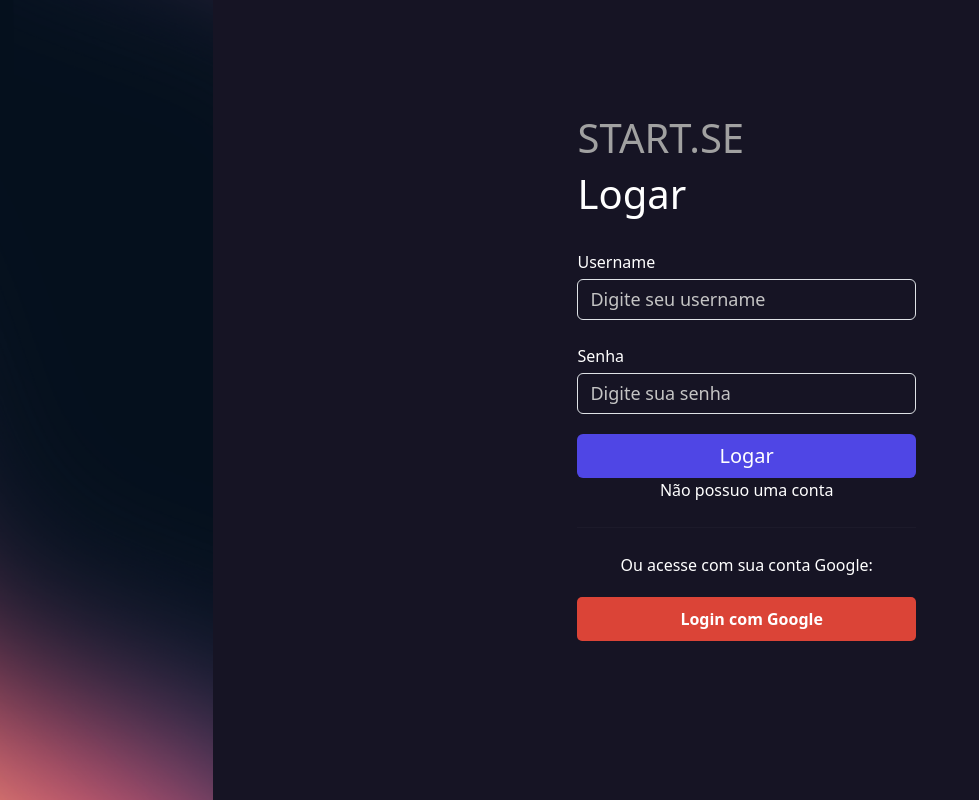
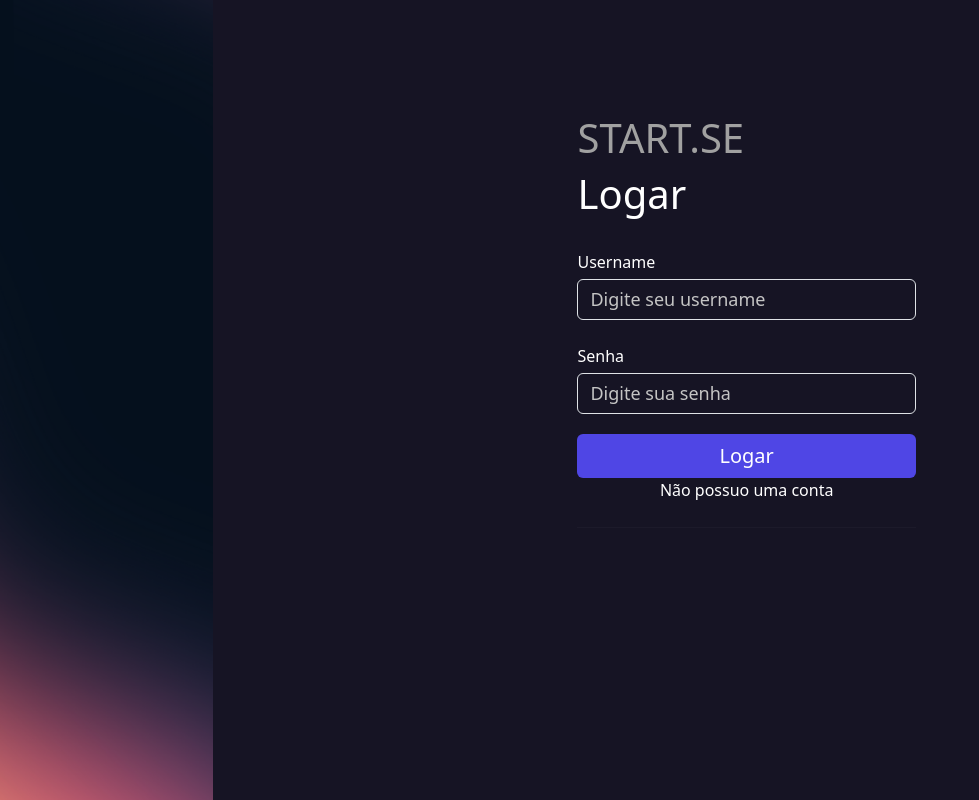
Before and after one commit to barba-branca/New-startse, a Django app: page /usuarios/logar/ in a window 1280 px wide. Shown: the whole page, without its empty margins (0-979 px from the left). Run offline with Django 5.2, Linux system fonts and the light colour scheme; parts of the project's set-up code (start-up, migrations or seed data) failed here and were passed over.

Commit message:
comentando todas as integraçoes com o gmail

```diff
--- a/core/urls.py
+++ b/core/urls.py
@@ -9,7 +9,7 @@ urlpatterns = [
     path('usuarios/', include('usuarios.urls')),  # Inclui as URLs do app 'usuarios'
     path('empresarios/', include('empresarios.urls')),  # Rota para o app 'empresarios'
     path('investidores/', include('investidores.urls')),  # Rota para o app 'investidores'
-    path('social-auth/', include('social_django.urls', namespace='social')),
+    # path('social-auth/', include('social_django.urls', namespace='social')),  # COMENTADO: conexões Gmail desativadas
 ] + static(settings.MEDIA_URL, document_root=settings.MEDIA_ROOT)  # Serve arquivos de mídia em desenvolvimento
 
 
--- a/empresarios/urls.py
+++ b/empresarios/urls.py
@@ -12,5 +12,5 @@ urlpatterns = [
     path('add_metrica/<int:id>', views.add_metrica, name="add_metrica"),
     path('gerenciar_proposta/<int:id>', views.gerenciar_proposta, name="gerenciar_proposta"),
     path('analise_ia_empresario/<int:id>', views.analise_ia_empresario, name="analise_ia_empresario"),
-    path('social-auth/', include('social_django.urls', namespace='social')),
+    # path('social-auth/', include('social_django.urls', namespace='social')),  # COMENTADO: conexões Gmail desativadas
 ]
--- a/usuarios/templates/logar.html
+++ b/usuarios/templates/logar.html
@@ -37,24 +37,22 @@
 
                 <hr style="border-color: rgba(255,255,255,0.1); margin: 25px 0;">
 
+                {% comment %} COMENTADO: conexões Gmail desativadas
                 <div class="centralizar">
                     <p class="texto" style="margin-bottom: 20px;">Ou acesse com sua conta Google:</p>
-
-                    <!-- Botão de Login com Google (Server-side OAuth) -->
                     <a href="{% url 'social:begin' 'google-oauth2' %}" class="btn btn-danger w-100"
                         style="background-color: #db4437; color: white; border: none; padding: 10px; border-radius: 5px; font-weight: bold; display: flex; align-items: center; justify-content: center; gap: 10px;">
                         <i class="fab fa-google"></i> Login com Google
                     </a>
                 </div>
-
                 <style>
-                    /* Ajuste para o botão do Google ficar centralizado e bonito */
                     .btn-danger:hover {
                         background-color: #c53929 !important;
                         transform: scale(1.02);
                         transition: transform 0.2s;
                     }
                 </style>
+                {% endcomment %}
             </div>
         </div>
     </div>
--- a/usuarios/urls.py
+++ b/usuarios/urls.py
@@ -4,5 +4,5 @@ from . import views
 urlpatterns = [
     path('cadastro/', views.cadastro, name="cadastro"),
     path('logar/', views.logar, name="logar"),
-    path('google-login/', views.google_login, name="google_login"),
+    # path('google-login/', views.google_login, name="google_login"),  # COMENTADO: conexões Gmail desativadas
 ]
--- a/usuarios/views.py
+++ b/usuarios/views.py
@@ -10,25 +10,22 @@ from django.contrib import auth
 from django.views.decorators.csrf import csrf_exempt
 from django.conf import settings
 
-def get_google_id():
-    """Retorna o ID do Google com fallback para evitar o erro 'invalid_client'"""
-    gid = getattr(settings, 'GOOGLE_CLIENT_ID', None) or os.getenv('GMAIL_API_KEY') or os.getenv('GOOGLE_CLIENT_ID')
-    # Se o ID for None ou a string "None", usa o ID fixo como última alternativa
-    if not gid or str(gid).strip() == "None" or str(gid).strip() == "":
-        return '387105332982-m1sqi0sla8sf1rr6mnae0n0rpodm9vjc.apps.googleusercontent.com'
-    return str(gid).strip()
+# def get_google_id():
+#     """Retorna o ID do Google com fallback para evitar o erro 'invalid_client' - COMENTADO: conexões Gmail desativadas"""
+#     gid = getattr(settings, 'GOOGLE_CLIENT_ID', None) or os.getenv('GMAIL_API_KEY') or os.getenv('GOOGLE_CLIENT_ID')
+#     if not gid or str(gid).strip() == "None" or str(gid).strip() == "":
+#         return '387105332982-m1sqi0sla8sf1rr6mnae0n0rpodm9vjc.apps.googleusercontent.com'
+#     return str(gid).strip()
 
 def cadastro(request):
     if request.method == "GET":
-        google_id = get_google_id()
-        login_uri = request.build_absolute_uri('/usuarios/google-login/')
-        # Força HTTPS se estiver na Azure (produção)
-        if 'azurewebsites.net' in login_uri:
-            login_uri = login_uri.replace('http://', 'https://')
-
+        # google_id = get_google_id()
+        # login_uri = request.build_absolute_uri('/usuarios/google-login/')
+        # if 'azurewebsites.net' in login_uri:
+        #     login_uri = login_uri.replace('http://', 'https://')
         context = {
-            'google_client_id': google_id,
-            'google_login_url': login_uri
+            # 'google_client_id': google_id,
+            # 'google_login_url': login_uri
         }
         return render(request, 'cadastro.html', context)
 
@@ -59,70 +56,54 @@ def cadastro(request):
         return redirect('/usuarios/logar')
 
 
-@csrf_exempt
-def google_login(request):
-    if request.method == "POST":
-        id_token = request.POST.get('credential')
-        if not id_token:
-            messages.add_message(request, constants.ERROR, 'Token do Google não recebido')
-            return redirect('/usuarios/logar')
-
-        # Verifica o token com o Google
-        response = requests.get(f"https://oauth2.googleapis.com/tokeninfo?id_token={id_token}")
-
-        if response.status_code != 200:
-            messages.add_message(request, constants.ERROR, 'Token do Google inválido')
-            return redirect('/usuarios/logar')
-
-        data = response.json()
-
-        # Validar o Client ID (opcional mas recomendado)
-        expected_client_id = get_google_id()
-        if data.get('aud') != expected_client_id:
-             messages.add_message(request, constants.ERROR, 'Tentativa de login inválida: Client ID incorreto')
-             return redirect('/usuarios/logar')
-
-        email = data.get('email')
-        first_name = data.get('given_name', '')
-        last_name = data.get('family_name', '')
-
-        # O Nome de usuário será o email ou parte dele
-        username = email.split('@')[0]
-
-        user = User.objects.filter(email=email).first()
-
-        if not user:
-            # Verifica se o username já existe
-            if User.objects.filter(username=username).exists():
-                username = f"{username}{random.randint(100, 999)}"
-
-            user = User.objects.create_user(
-                username=username,
-                email=email,
-                first_name=first_name,
-                last_name=last_name
-            )
-            user.set_unusable_password()
-            user.save()
-
-        auth.login(request, user)
-        messages.add_message(request, constants.SUCCESS, 'Autenticado com sucesso via Google!')
-        return redirect('/empresarios/cadastrar_empresa/')
-
-    return redirect('/usuarios/logar')
+# COMENTADO: conexões Gmail desativadas
+# @csrf_exempt
+# def google_login(request):
+#     if request.method == "POST":
+#         id_token = request.POST.get('credential')
+#         if not id_token:
+#             messages.add_message(request, constants.ERROR, 'Token do Google não recebido')
+#             return redirect('/usuarios/logar')
+#         response = requests.get(f"https://oauth2.googleapis.com/tokeninfo?id_token={id_token}")
+#         if response.status_code != 200:
+#             messages.add_message(request, constants.ERROR, 'Token do Google inválido')
+#             return redirect('/usuarios/logar')
+#         data = response.json()
+#         expected_client_id = get_google_id()
+#         if data.get('aud') != expected_client_id:
+#              messages.add_message(request, constants.ERROR, 'Tentativa de login inválida: Client ID incorreto')
+#              return redirect('/usuarios/logar')
+#         email = data.get('email')
+#         first_name = data.get('given_name', '')
+#         last_name = data.get('family_name', '')
+#         username = email.split('@')[0]
+#         user = User.objects.filter(email=email).first()
+#         if not user:
+#             if User.objects.filter(username=username).exists():
+#                 username = f"{username}{random.randint(100, 999)}"
+#             user = User.objects.create_user(
+#                 username=username,
+#                 email=email,
+#                 first_name=first_name,
+#                 last_name=last_name
+#             )
+#             user.set_unusable_password()
+#             user.save()
+#         auth.login(request, user)
+#         messages.add_message(request, constants.SUCCESS, 'Autenticado com sucesso via Google!')
+#         return redirect('/empresarios/cadastrar_empresa/')
+#     return redirect('/usuarios/logar')
 
 
 def logar(request):
     if request.method == "GET":
-        google_id = get_google_id()
-        login_uri = request.build_absolute_uri('/usuarios/google-login/')
-        # Força HTTPS se estiver na Azure (produção)
-        if 'azurewebsites.net' in login_uri:
-            login_uri = login_uri.replace('http://', 'https://')
-
+        # google_id = get_google_id()
+        # login_uri = request.build_absolute_uri('/usuarios/google-login/')
+        # if 'azurewebsites.net' in login_uri:
+        #     login_uri = login_uri.replace('http://', 'https://')
         context = {
-            'google_client_id': google_id,
-            'google_login_url': login_uri
+            # 'google_client_id': google_id,
+            # 'google_login_url': login_uri
         }
         return render(request, 'logar.html', context)
 
```
Also changed, not shown: core/settings.py (+31 -31 lines), landingPage/views.py (+9 -12 lines), usuarios/templates/cadastro.html (+2 -11 lines).
